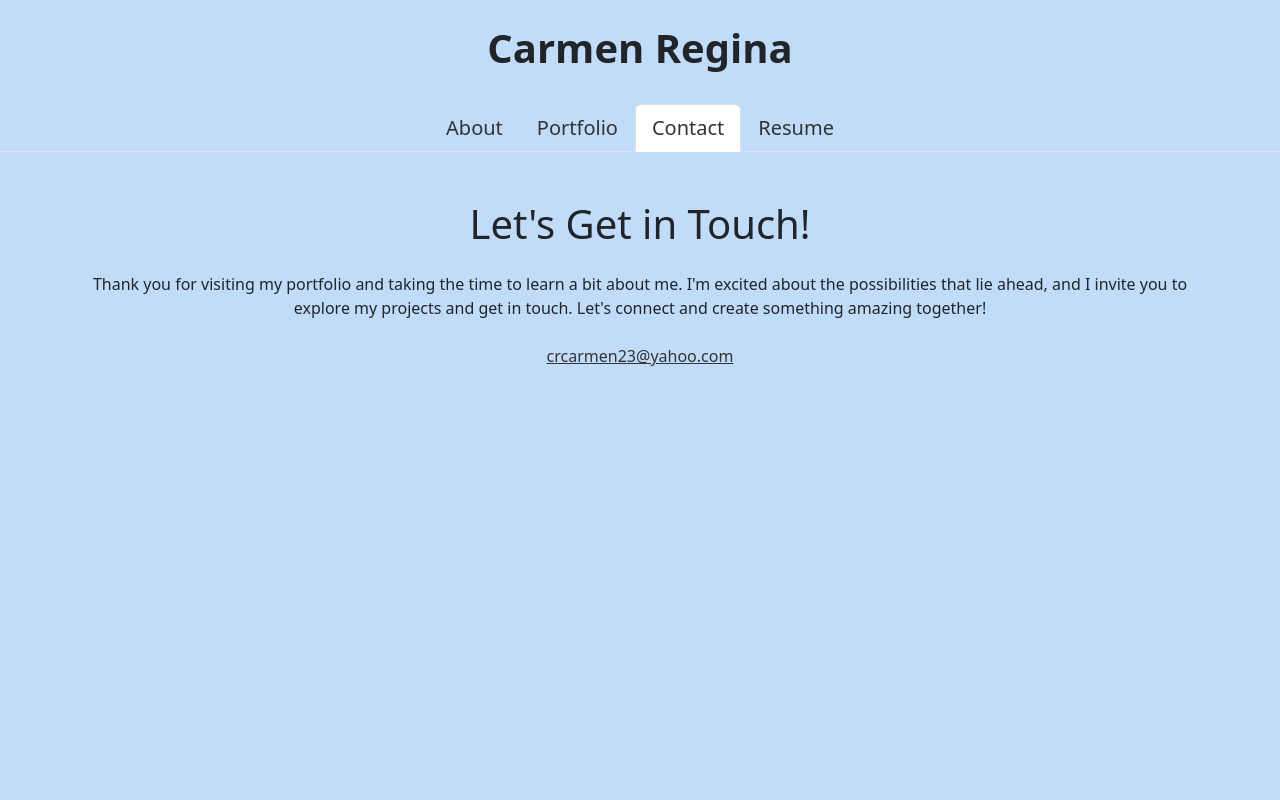
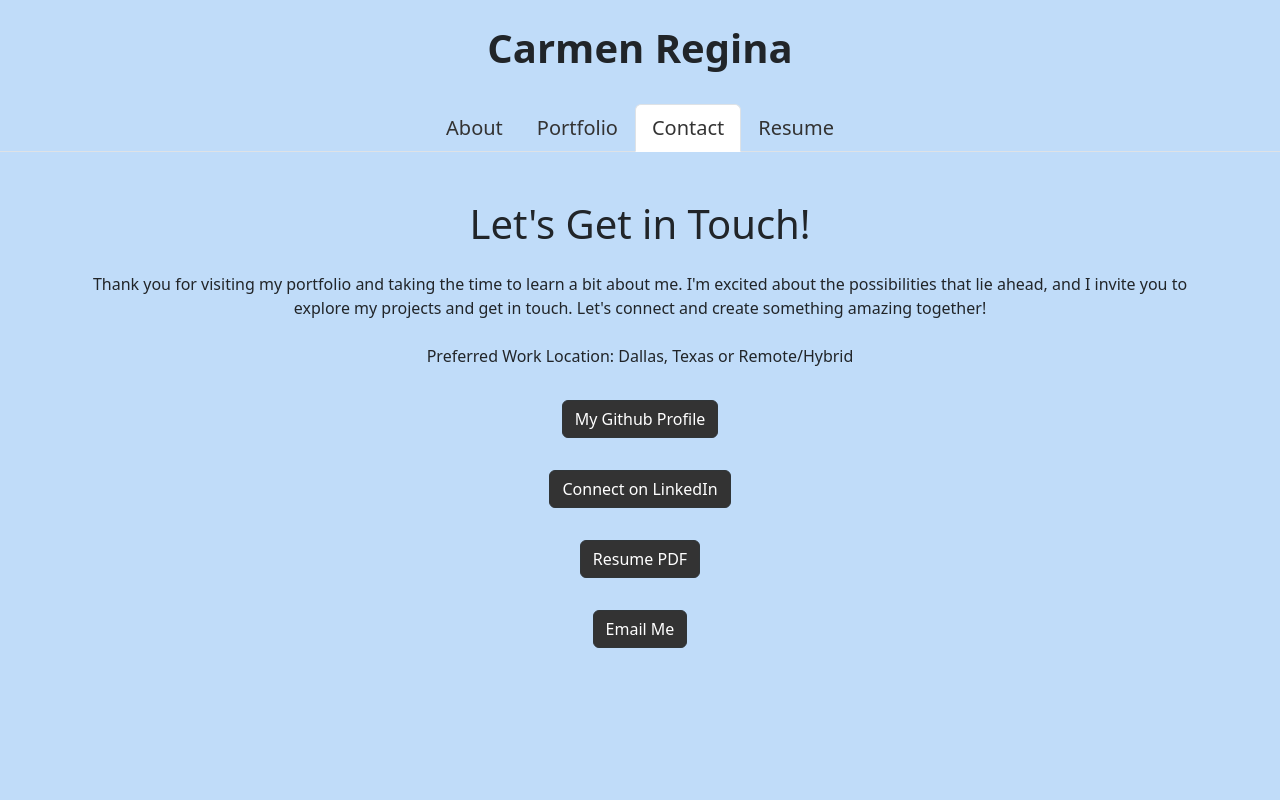
Before and after one commit to crcarmen23/crcarmen23-react-portfolio, a React (Vite) app: page /ContactMe in a window 1280 px wide. Shown: the top 800 px of the page. Built offline with nearby package versions, Linux system fonts and the light colour scheme.

Commit message:
added contact code

```diff
--- a/src/App.css
+++ b/src/App.css
@@ -24,7 +24,8 @@ main {
 }
 
 a {
-  color: #333;
+  color: white;
+  text-decoration: none;
 }
 
 .aboutHeader {
--- a/src/pages/ContactMe.jsx
+++ b/src/pages/ContactMe.jsx
@@ -7,7 +7,11 @@ function ContactMe() {
       <h1 >Let's Get in Touch!</h1>
       <p className="m-4">Thank you for visiting my portfolio and taking the time to learn a bit about me. I'm excited about the possibilities that lie ahead, and I invite you to explore my projects and get in touch. Let's connect and create something amazing together!</p>
       <div className="container text-center flex-column mb-3 justify-content-center align-items-center vh-50">
-        <a href="mailto:crcarmen23@yahoo.com">crcarmen23@yahoo.com</a>
+        <p>Preferred Work Location: Dallas, Texas or Remote/Hybrid</p>
+        <button type="button" className="btn btn-secondary m-3 contactButton"><a href="https://github.com/crcarmen23">My Github Profile</a></button>
+        <button type="button" className="btn btn-secondary m-3 contactButton"><a href="https://www.linkedin.com/in/carmen-regina/">Connect on LinkedIn</a></button>
+        <button type="button" className="btn btn-secondary m-3 contactButton"><a href="https://publuu.com/flip-book/311328/719974/page/1">Resume PDF</a></button>
+        <button type="button" className="btn btn-secondary m-3 contactButton"><a href="mailto:crcarmen23@yahoo.com">Email Me</a></button>
        </div>
     </div>
   );
```
